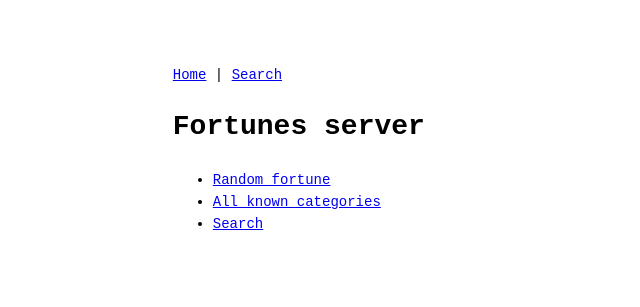
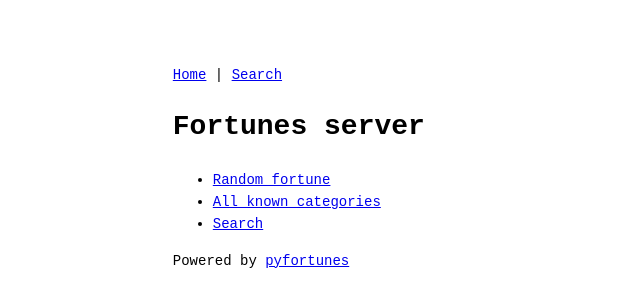
Before and after one commit to dmerejkowsky/pyfortunes, a Flask app: page / in a window 1280 px wide. Shown: the top 307 px of the page, without its empty margins (0-640 px from the left). Run offline with Flask 2, Linux system fonts and the light colour scheme; parts of the project's set-up code (start-up, migrations or seed data) failed here and were passed over.

Commit message:
Add a 'powered by' footer

```diff
--- a/pyfortunes/templates/base.html
+++ b/pyfortunes/templates/base.html
@@ -15,5 +15,9 @@
 {% block content %}
 {% endblock %}
 
+<footer>
+  Powered by <a href="https://github.com/dmerejkowsky/pyfortunes">pyfortunes</a>
+</footer>
+
 
 </body>
```
